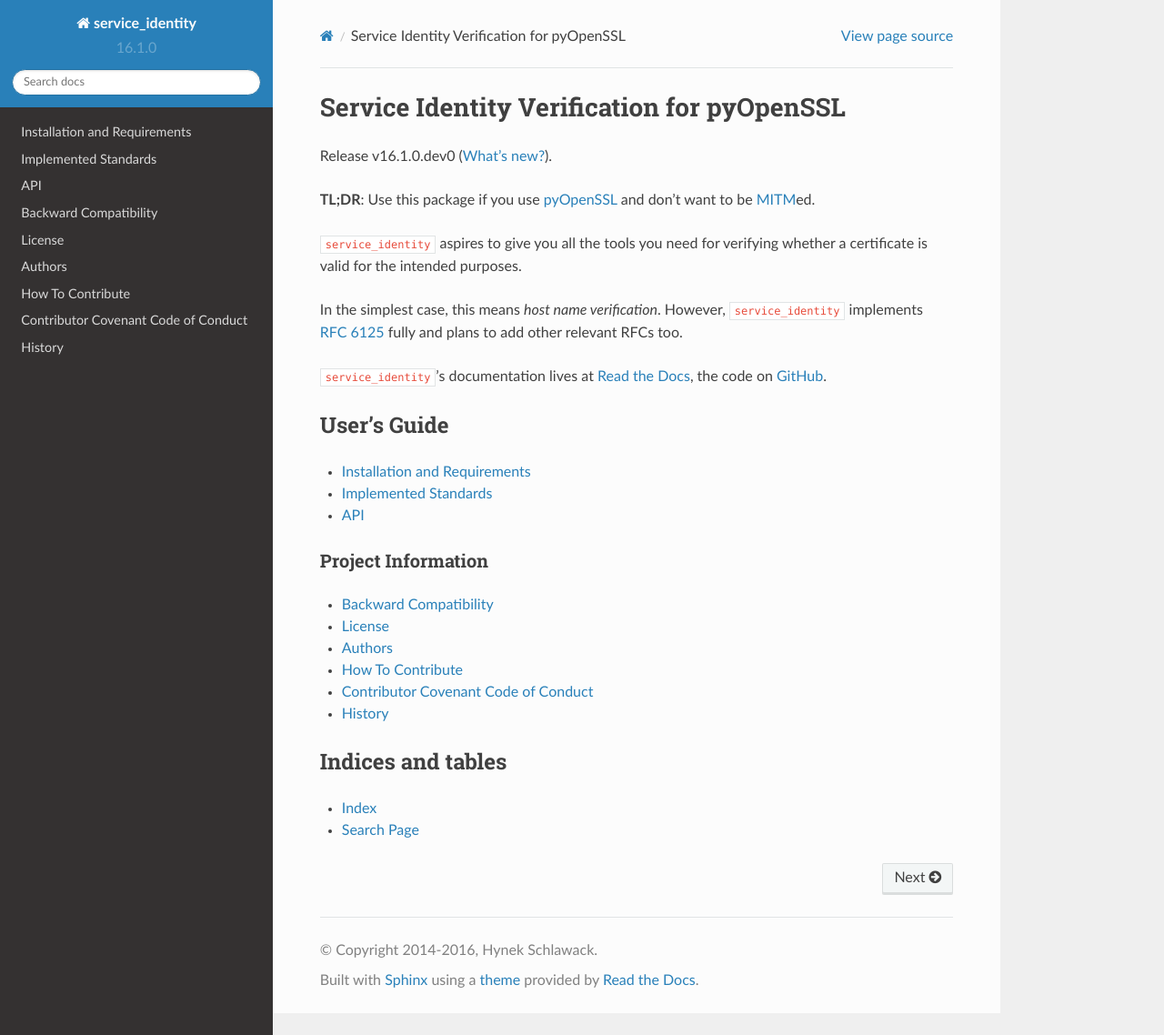
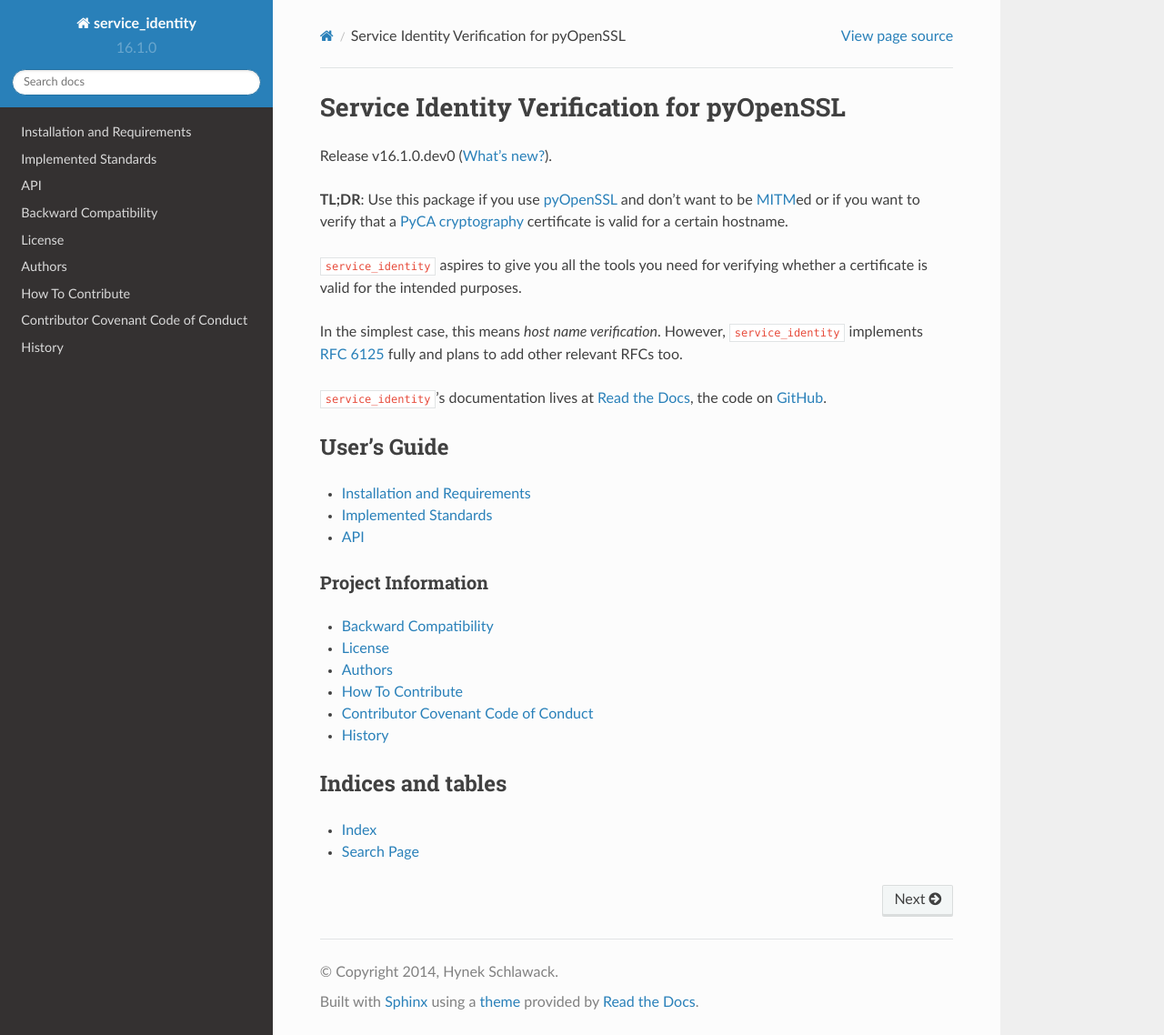
Before and after one commit to pyca/service-identity, a Sphinx documentation site: the page built from docs/index.rst, in a window 1280 px wide and 1138 px high. Shown: the whole window at 91% size. Built offline with Sphinx 7.4.7 and the Read the Docs theme 2.0.0, drawn with Linux system fonts in a browser that asks for light colours.

Commit message:
Integrate cryptography backend more

```diff
--- a/README.rst
+++ b/README.rst
@@ -17,7 +17,7 @@ Service Identity Verification for pyOpenSSL
 
 .. begin
 
-**TL;DR**: Use this package if you use pyOpenSSL_ and don’t want to be MITM_\ ed.
+**TL;DR**: Use this package if you use pyOpenSSL_ and don’t want to be MITM_\ ed or if you want to verify that a `PyCA cryptography`_ certificate is valid for a certain hostname.
 
 ``service_identity`` aspires to give you all the tools you need for verifying whether a certificate is valid for the intended purposes.
 
@@ -30,4 +30,5 @@ However, ``service_identity`` implements `RFC 6125`_ fully and plans to add othe
 .. _Twisted: https://twistedmatrix.com/
 .. _pyOpenSSL: https://pypi.python.org/pypi/pyOpenSSL/
 .. _MITM: https://en.wikipedia.org/wiki/Man-in-the-middle_attack
-.. _`RFC 6125`: http://www.rfc-editor.org/info/rfc6125
+.. _RFC 6125: http://www.rfc-editor.org/info/rfc6125
+.. _PyCA cryptography: https://cryptography.io/
--- a/docs/conf.py
+++ b/docs/conf.py
@@ -79,11 +79,9 @@ source_suffix = '.rst'
 master_doc = 'index'
 
 # General information about the project.
-project = u'service_identity'
+project = u"service_identity"
 year = datetime.date.today().year
-copyright = u'2014{0}, Hynek Schlawack'.format(
-    u'-{0}'.format(year) if year != 2014 else u""
-)
+copyright = u"2014, Hynek Schlawack"
 
 # The version info for the project you're documenting, acts as replacement for
 # |version| and |release|, also used in various other places throughout the
--- a/docs/installation.rst
+++ b/docs/installation.rst
@@ -14,7 +14,7 @@ Requirements
 
 Python 2.7, 3.4 and later, as well as PyPy are supported.
 
-Additionally, the following PyPI modules are required:
+Additionally, the following PyPI packages are required:
 
 - attrs_
 - pyOpenSSL_ ``>= 0.14`` (``0.12`` and ``0.13`` may work but are not part of CI anymore)
--- a/src/service_identity/__init__.py
+++ b/src/service_identity/__init__.py
@@ -4,7 +4,7 @@ Verify service identities.
 
 from __future__ import absolute_import, division, print_function
 
-from . import pyopenssl
+from . import cryptography, pyopenssl
 from .exceptions import (
     CertificateError,
     SubjectAltNameWarning,
@@ -29,5 +29,6 @@ __all__ = [
     "CertificateError",
     "SubjectAltNameWarning",
     "VerificationError",
+    "cryptography",
     "pyopenssl",
 ]
```
Also changed, not shown: docs/api.rst (+15 -4 lines), 2 other files.
